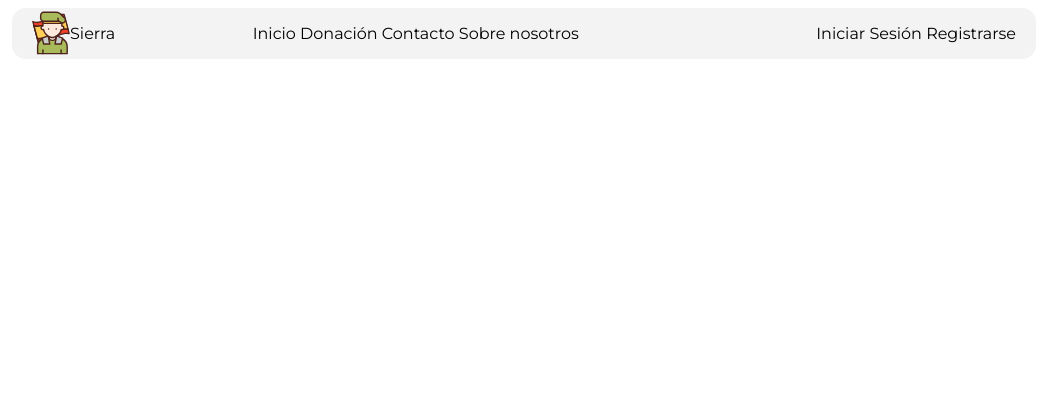
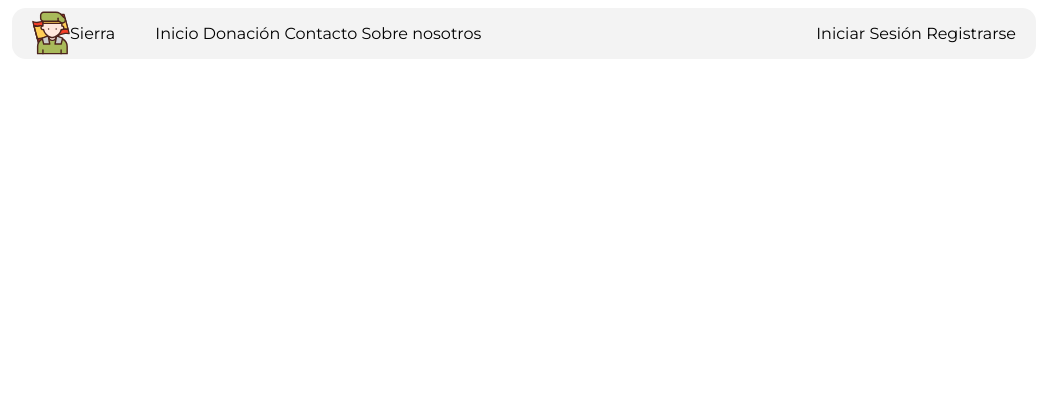
Before and after one commit to Geronimo-Basso/sierra, a PHP site: page /login.php in a window 1280 px wide. Shown: the top 420 px of the page, without its empty margins (116-1163 px from the left). Run offline with PHP 8.4, Linux system fonts and the light colour scheme.

Commit message:
Fixed header

```diff
--- a/assets/style/style.css
+++ b/assets/style/style.css
@@ -34,6 +34,10 @@ header {
 
 nav ul li {
     display: inline-block;
+}
+
+.flexbox-spacer {
+    flex-grow: 1;
 }
 
 .flexbox-item-log-in {
--- a/includes/header.php
+++ b/includes/header.php
@@ -22,6 +22,7 @@
                 </a>
             </ul>
         </nav>
+        <div class="flexbox-spacer"></div>
         <nav class="flexbox-container-log-in">
             <ul class="flexbox-item-log-in">
                 <a href="login.php">
```
